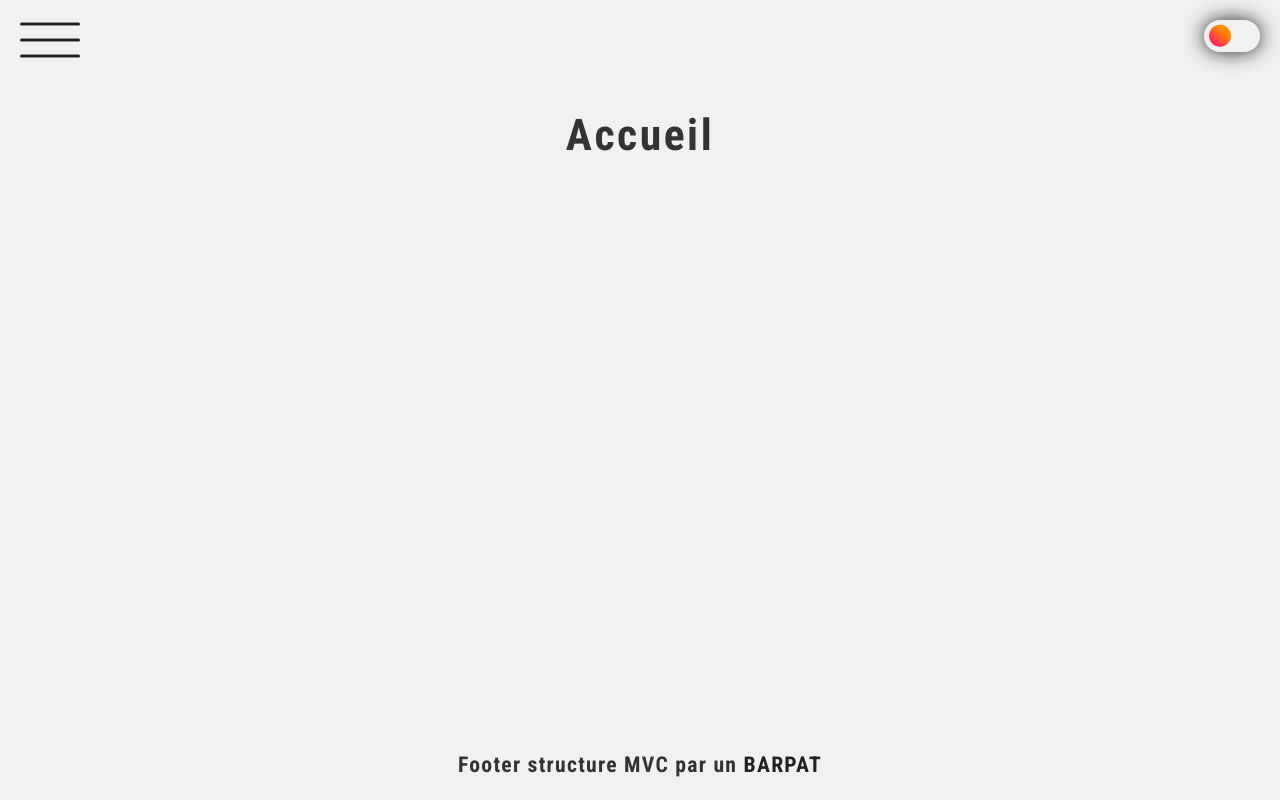
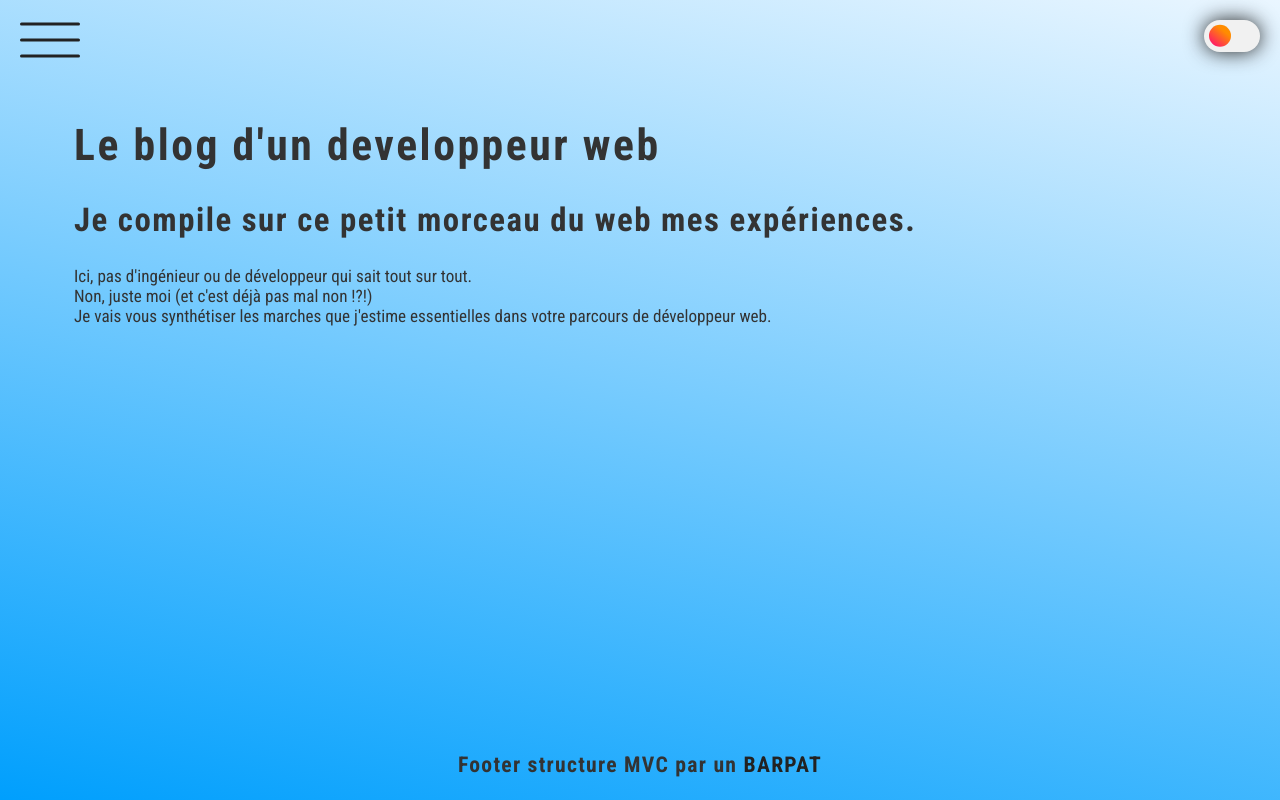
Before and after one commit to ChristopheC-83/blog_barpat, a PHP site: template views/pages/accueil.view.php in a window 1280 px wide. Run offline with PHP 8.4, Linux system fonts and the light colour scheme; the template is opened without the code that fills it, so the values that code supplies are empty; some libraries are stand-ins or nearby versions.

Commit message:
fond dégradé ok

```diff
--- a/public/style/communs/_header_menu.scss
+++ b/public/style/communs/_header_menu.scss
@@ -1,7 +1,8 @@
 header {
   width: 100%;
   height: fit-content;
-  position: relative;
+  position: fixed;
+  z-index: 5;
 }
 
 .navigation {
@@ -117,6 +118,7 @@ header {
       font-size: clamp(18px, calc(14px + 0.8vw), 26px);
       letter-spacing: calc(1px + 0.02vw);
       transition: all 0.33s;
+      backdrop-filter: blur(10px);
 
       &:hover {
         letter-spacing: calc(2px + 0.2vw);
--- a/public/style/libs/_raccourcis.scss
+++ b/public/style/libs/_raccourcis.scss
@@ -1,8 +1,8 @@
 .container {
   width: 90%;
-  margin: 0 auto;
+  margin: 80px auto;
   padding: 10px;
-  max-width: 900px;
+  max-width: 1200px;
 }
 
 @media screen and (max-width: 900px) {
--- a/public/style/libs/_variables.scss
+++ b/public/style/libs/_variables.scss
@@ -5,3 +5,7 @@ $backgroundSection: rgb(231, 82, 231);
 $noir : #222;
 $blanc : #f1f1f1;
 $gris : #c4c4c4;
+$ice : #eaf6ff;
+$blue : #009ffd;
+$royal : #2a2a72;
+$orange : #ffa400;
--- a/public/style/style.css
+++ b/public/style/style.css
@@ -98,9 +98,9 @@ p {
 
 .container {
   width: 90%;
-  margin: 0 auto;
+  margin: 80px auto;
   padding: 10px;
-  max-width: 900px;
+  max-width: 1200px;
 }
 
 @media screen and (max-width: 900px) {
@@ -127,7 +127,8 @@ header {
   width: 100%;
   height: -moz-fit-content;
   height: fit-content;
-  position: relative;
+  position: fixed;
+  z-index: 5;
 }
 
 .navigation {
@@ -236,6 +237,8 @@ header .navigation a {
   font-size: clamp(18px, 14px + 0.8vw, 26px);
   letter-spacing: calc(1px + 0.02vw);
   transition: all 0.33s;
+  -webkit-backdrop-filter: blur(10px);
+          backdrop-filter: blur(10px);
 }
 header .navigation a:hover {
   letter-spacing: calc(2px + 0.2vw);
@@ -395,7 +398,7 @@ footer {
   }
 }
 body {
-  background-color: #f1f1f1;
+  background: linear-gradient(13deg, rgb(0, 159, 253) 0%, rgb(234, 246, 255) 100%);
   color: #333;
   min-height: 100vh;
   position: relative;
@@ -411,7 +414,7 @@ body a {
 }
 
 .darkMode {
-  background-color: #333;
+  background: linear-gradient(203deg, rgb(0, 159, 253) 0%, rgb(42, 42, 114) 100%);
   color: #f1f1f1;
 }
 .darkMode a {
--- a/public/style/style.scss
+++ b/public/style/style.scss
@@ -14,7 +14,7 @@
 @import "pages/tricks";
 
 body {
-  background-color: #f1f1f1;
+  background: linear-gradient(13deg, rgba(0,159,253,1) 0%, rgba(234,246,255,1) 100%);
   color: #333;
   min-height: 100vh;
   position: relative;
@@ -29,7 +29,7 @@ body {
 }
 
 .darkMode {
-  background-color: #333;
+  background: linear-gradient(203deg, rgba(0,159,253,1) 0%, rgba(42,42,114,1) 100%);
     color: #f1f1f1;
 
   a{color:$blanc}
--- a/views/pages/accueil.view.php
+++ b/views/pages/accueil.view.php
@@ -1,5 +1,12 @@
-<div class="accueil">
+<div class="accueil container">
+    <h1>Le blog d'un developpeur web</h1>
 
-    <h1 class="tac">Accueil</h1>
+    <h2>Je compile sur ce petit morceau du web mes expériences.</h2>
+
+    <p>Ici, pas d'ingénieur ou de développeur qui sait tout sur tout.</p>
+    <p>Non, juste moi (et c'est déjà pas mal non !?!)</p>
+
+    <p>Je vais vous synthétiser les marches que j'estime essentielles dans votre parcours de développeur web. </p>
+
 
 </div>
```
Also changed, not shown: 1 other file.
